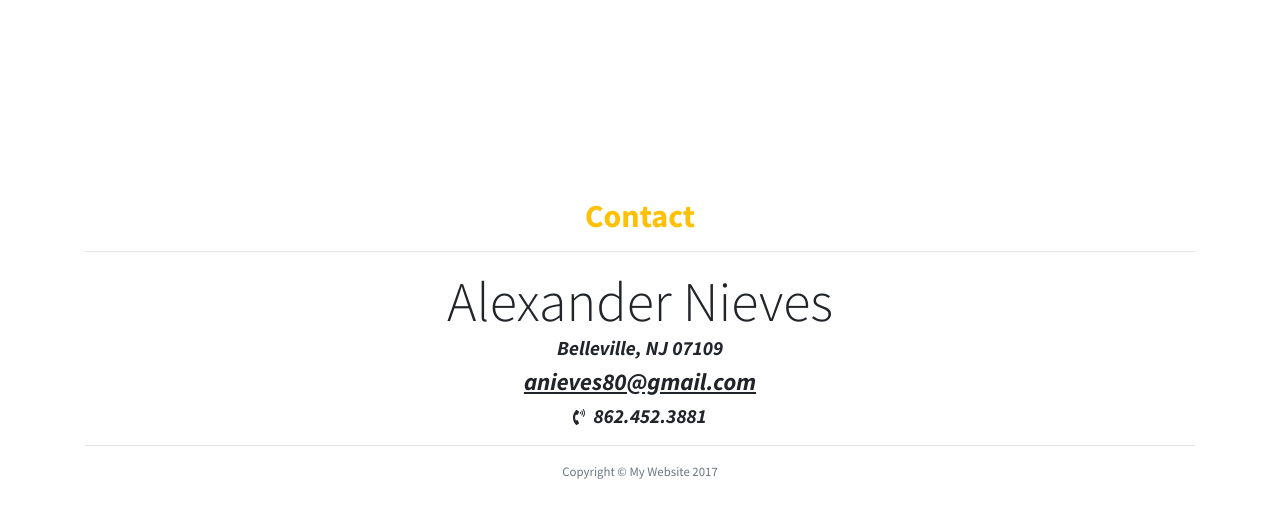
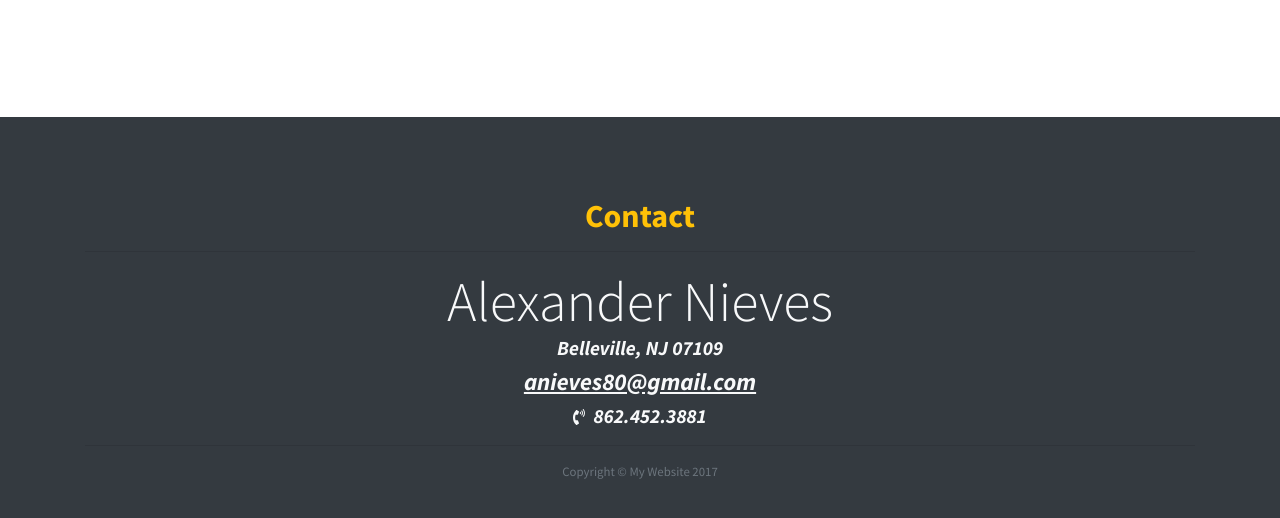
Before and after one commit to ANieves80/ANieves80, a plain HTML site: page index.html in a window 1280 px wide. Shown: the part 4335-4853 px from the top of the page. Drawn offline with Linux system fonts and the light colour scheme.

Commit message:
Update index.html

```diff
--- a/index.html
+++ b/index.html
@@ -284,7 +284,7 @@
 
 
 <!-- Footer -->
-<footer class="footer text-center" id="contact">
+<footer class="footer text-center text-light bg-dark" id="contact">
     <div class="container">
         <h2 class="text-warning">Contact</h2>
         <hr>
```
